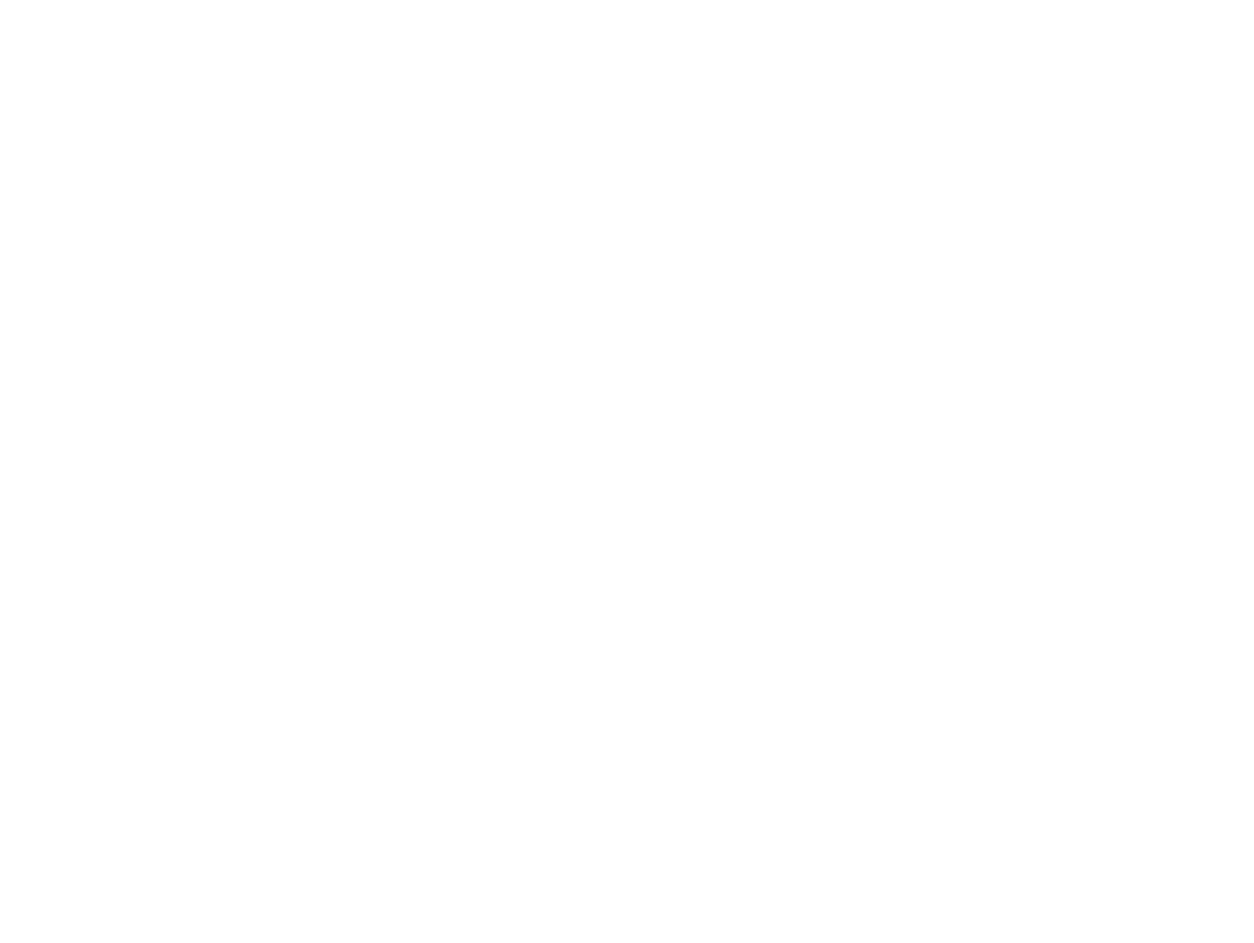
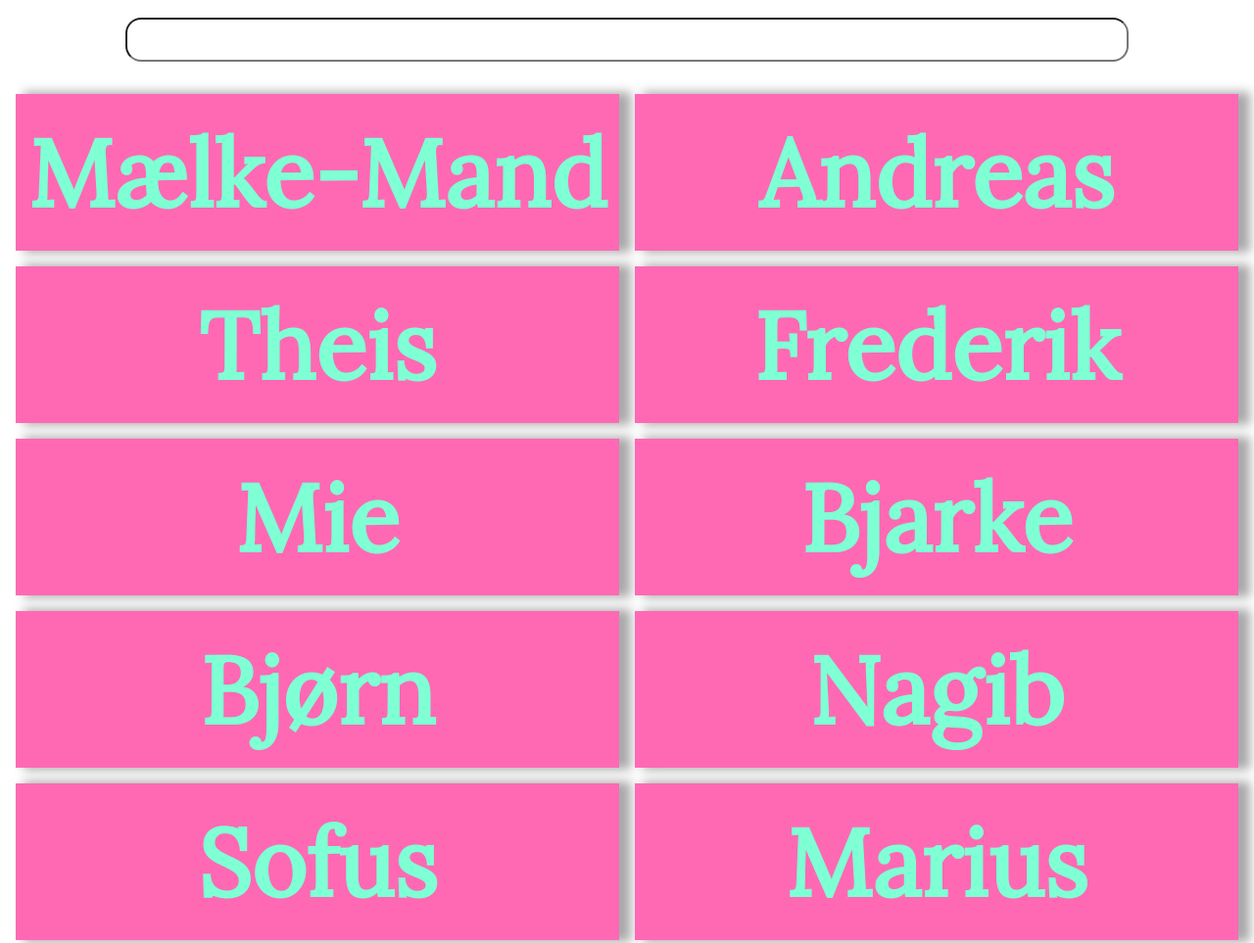
Before and after one commit to youngthuq/programering-b, a plain HTML site: page 9 java script araay/index.html in a window 1280 px wide. Shown: the top 963 px of the page at 98% size. Before the commit the page ends 800 px from the top, so only its background shows below. Drawn offline with Linux system fonts and the light colour scheme.

Commit message:
Det mega forvirende search bar

```diff
--- a/9 java script araay/index.css
+++ b/9 java script araay/index.css
@@ -1,11 +1,46 @@
 @import url('https://fonts.googleapis.com/css2?family=Lora&display=swap');
+
 *{
     margin: 0;
     padding: 0;
     box-sizing: border-box;
     font-family: 'Lora';
 }
+
 body{
     height: 100vh;
     width: 100vw;
 }
+
+main{
+    height: 100vh;
+    display: grid;
+    grid-template-columns: 1fr 1fr;
+    gap: 1rem;
+    padding: 1rem;
+    color: aquamarine;
+}
+
+.card{
+    display: grid;
+    place-items: center;
+    background-color: hotpink;
+    height: 10rem;
+    font-size: 3rem;
+    box-shadow: 10px 0px 10px 2px darkgray;
+
+}
+
+header{
+    height: 10vh;
+    display: grid;
+    place-items: center;
+}
+
+input{
+    width: 80vw;
+    font-size: 2rem;
+    border-radius: 1rem;
+    outline: none;
+    padding: 1px solid lightgray;
+}
--- a/9 java script araay/index.html
+++ b/9 java script araay/index.html
@@ -8,6 +8,11 @@
     <link rel="stylesheet" href="index.css">
 </head>
 <body>
+    <header>
+        <input type="text" id='input'>
+    </header>
+    <main>
+    </main>
 <script src="index.js"></script>
 </body>
 </html>
--- a/9 java script araay/index.js
+++ b/9 java script araay/index.js
@@ -1,5 +1,33 @@
-const sayHI = name => console.log('hi ' + name)
+let main = document.querySelector('main')
+let input = document.querySelector('#input')
 
-sayHI('Andres The Gay')
+const addCard = name => {
+let newCard = document.createElement('div')
+newCard.classList.add('card')
+let newH = document.createElement('h1')
+newH.innerHTML = name
+newCard.append(newH)
+main.append(newCard)
+}
 
-document.querySelector('body').addEventListener('click', e => console.log(e))
+addCard('Mælke-Mand')
+let names = ['Andreas', 'Theis', 'Frederik', 'Mie', 'Bjarke', 'Bjørn', 'Nagib', 'Sofus', 'Marius', 'Emil', 'Viktor', 'Lukas' ]
+
+names.push('Mælke Mand')
+
+
+names.map( name => addCard(name))
+
+input.addEventListener('input', () => {
+    let results = names.filter( name => name.toLowerCase().startsWith(input.value) )
+    main.innerHTML = ''
+    results.map( name => addCard(name) )
+} )
+
+
+
+
+//vi vil gerne lave et array
+//for(let i = 0; i < names.length; i++){
+//   console.log(names[i])
+//}
```
